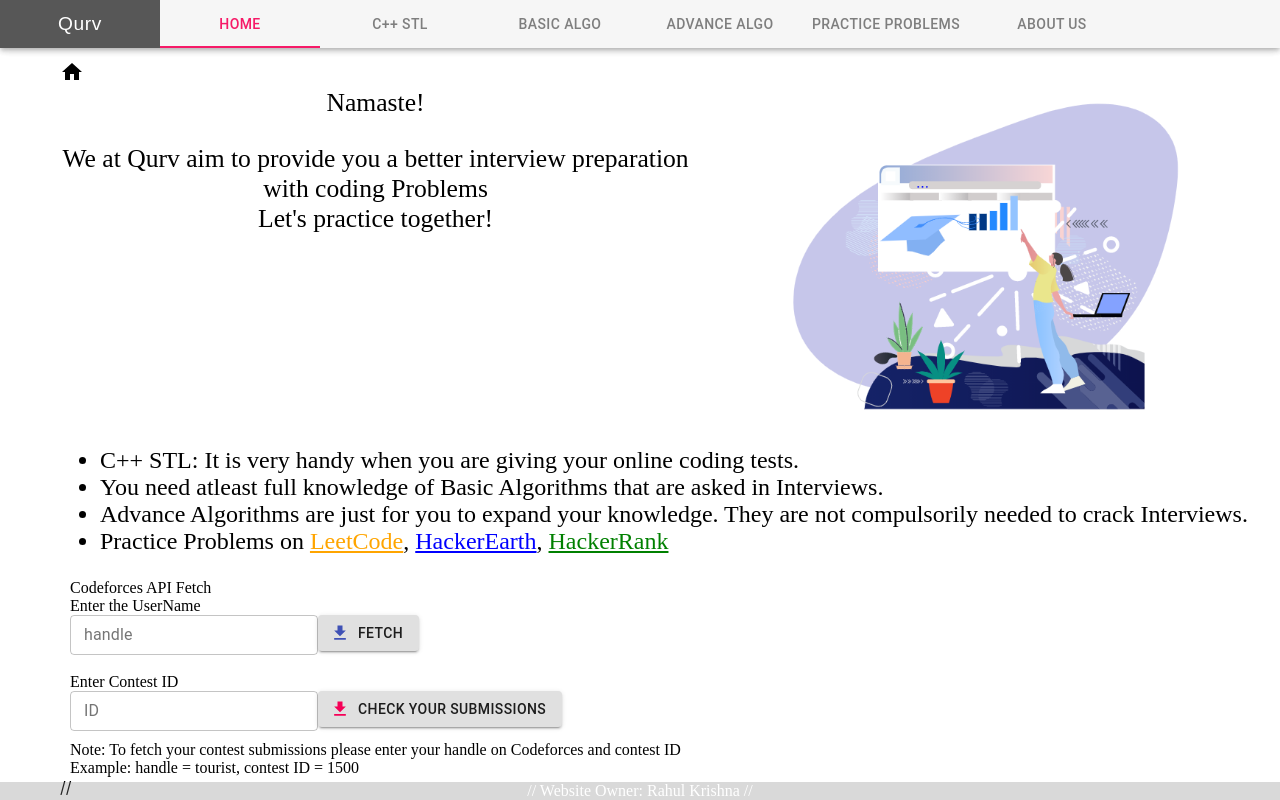
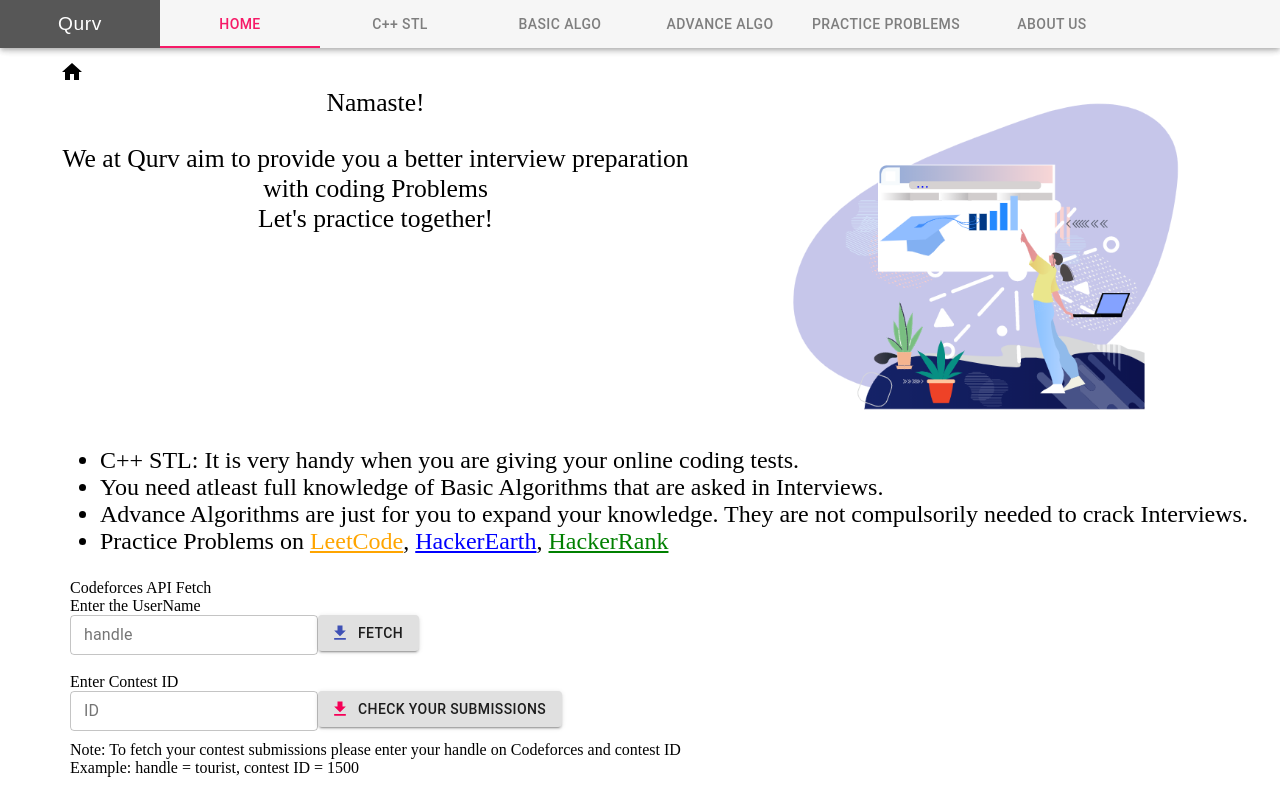
Before and after one commit to rkrishnavedic/qurv, a React (Create React App) app: page / in a window 1280 px wide. Built offline with nearby package versions, Linux system fonts and the light colour scheme.

Commit message:
Update home.js

```diff
--- a/src/data/home.js
+++ b/src/data/home.js
@@ -200,9 +200,9 @@ function HomePage(){
           </div>
 
 
-//     <div className="footer">
-//     Website Owner: Rahul Krishna
-//     </div>
+       {/* <div className="footer">
+    Website Owner: Rahul Krishna
+    </div>*/}
     </div>
       )
     }
```
